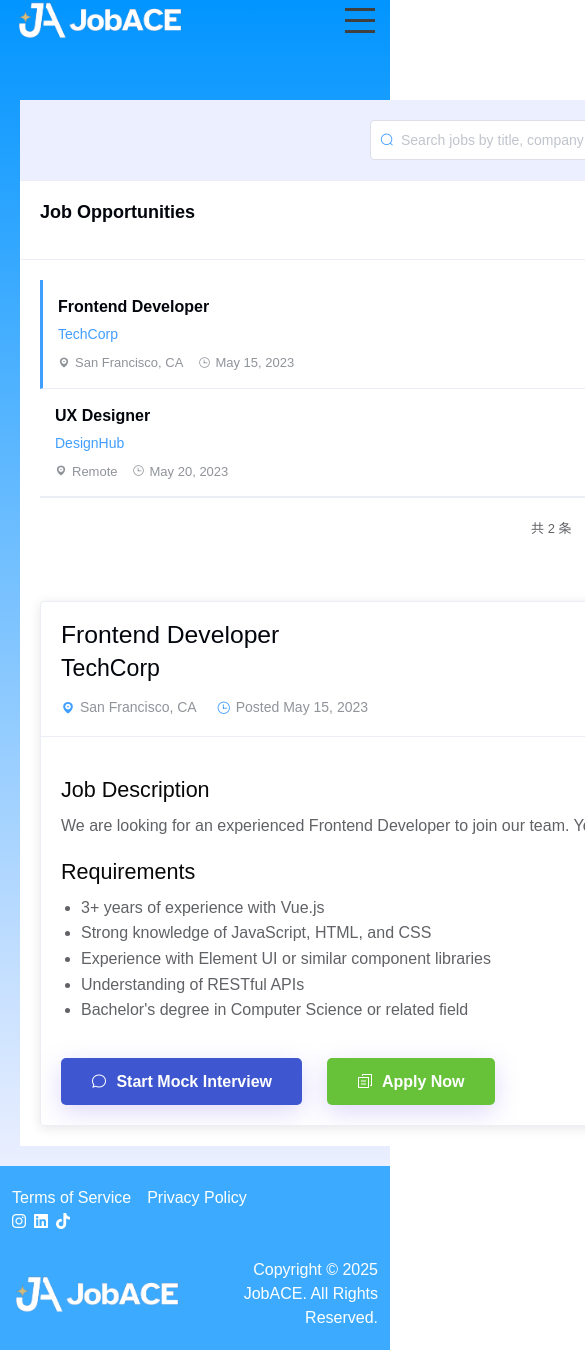
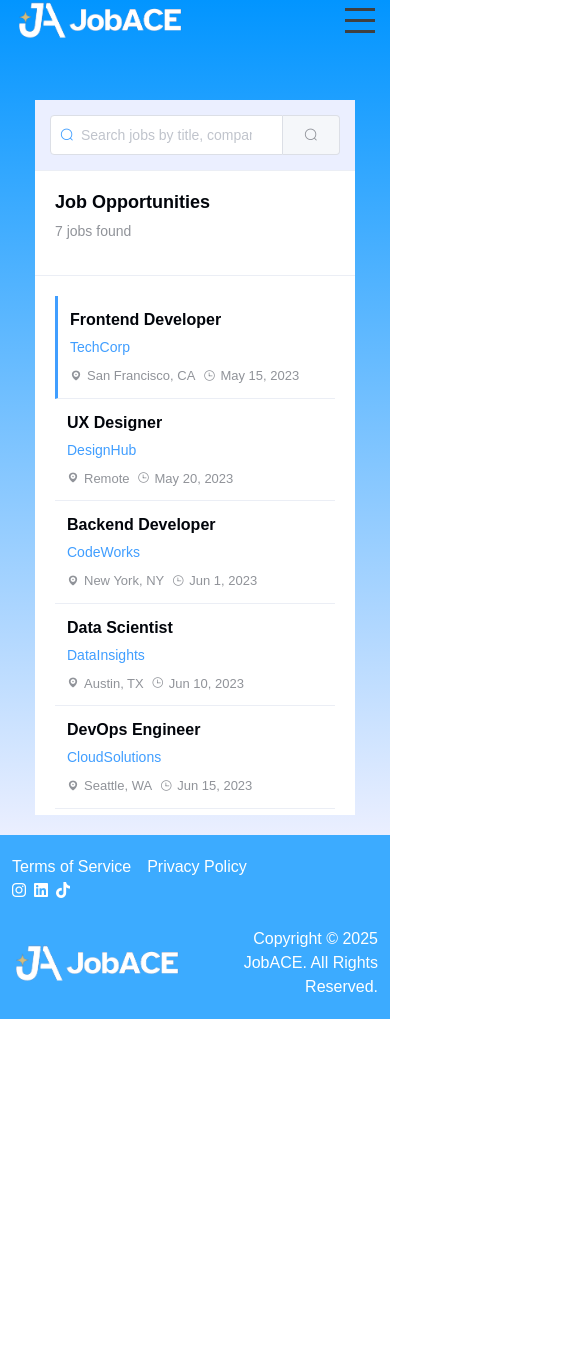
Before and after one commit to an-liu1/job_ai, a Vue app: page /jobList in a window 390 px wide. Shown: the top 1350 px of the page, 585 px wide, since content can reach past the window. After the commit the page ends 1019 px from the top, so only its background shows below. Built offline with nearby package versions, Linux system fonts and the light colour scheme; what vue-typer would draw is missing.

Commit message:
Update JobView.vue

```diff
--- a/src/views/JobView.vue
+++ b/src/views/JobView.vue
@@ -176,6 +176,91 @@ export default {
           ],
           externalUrl: "https://designhub.com/jobs/ux-designer",
         },
+        {
+          id: 3,
+          title: "Backend Developer",
+          company: "CodeWorks",
+          location: "New York, NY",
+          postTime: "2023-06-01",
+          description:
+            "We are seeking a skilled Backend Developer to build and maintain our server-side applications. You will work with Node.js and Express to create robust APIs.",
+          requirements: [
+            "5+ years of experience with Node.js",
+            "Strong knowledge of Express.js and MongoDB",
+            "Experience with RESTful API design",
+            "Familiarity with Docker and Kubernetes is a plus",
+            "Bachelor's degree in Computer Science or related field",
+          ],
+          externalUrl: "https://codeworks.com/careers/backend-dev",
+        },
+        {
+          id: 4,
+          title: "Data Scientist",
+          company: "DataInsights",
+          location: "Austin, TX",
+          postTime: "2023-06-10",
+          description:
+            "Join our data team to analyze large datasets and extract meaningful insights. You will use Python and SQL to build predictive models and data visualizations.",
+          requirements: [
+            "3+ years of experience in data analysis",
+            "Proficiency in Python and SQL",
+            "Experience with data visualization tools like Tableau or Power BI",
+            "Strong analytical skills and attention to detail",
+            "Master's degree in Data Science or related field is preferred",
+          ],
+          externalUrl: "https://datainsights.com/jobs/data-scientist",
+        },
+        {
+          id: 5,
+          title: "DevOps Engineer",
+          company: "CloudSolutions",
+          location: "Seattle, WA",
+          postTime: "2023-06-15",
+          description:
+            "We are looking for a DevOps Engineer to automate our deployment processes and manage our cloud infrastructure. You will work with AWS and CI/CD tools.",
+          requirements: [
+            "3+ years of experience in DevOps",
+            "Strong knowledge of AWS services",
+            "Experience with Docker and Kubernetes",
+            "Familiarity with CI/CD pipelines",
+            "Bachelor's degree in Computer Science or related field",
+          ],
+          externalUrl: "https://cloudsolutions.com/careers/devops-engineer",
+        },
+        {
+          id: 6,
+          title: "Product Manager",
+          company: "InnovateTech",
+          location: "Boston, MA",
+          postTime: "2023-06-20",
+          description:
+            "Join our product team to define and execute the product roadmap. You will work closely with stakeholders to gather requirements and prioritize features.",
+          requirements: [
+            "5+ years of experience in product management",
+            "Strong understanding of Agile methodologies",
+            "Excellent communication and leadership skills",
+            "Experience with product management tools like JIRA or Trello",
+            "Bachelor's degree in Business or related field is preferred",
+          ],
+          externalUrl: "https://innovatetech.com/jobs/product-manager",
+        },
+        {
+          id: 7,
+          title: "Mobile App Developer",
+          company: "AppCreators",
+          location: "Chicago, IL",
+          postTime: "2023-06-25",
+          description:
+            "We are seeking a Mobile App Developer to create engaging mobile applications for iOS and Android. You will work with React Native and Firebase.",
+          requirements: [
+            "3+ years of experience in mobile app development",
+            "Proficiency in React Native or Flutter",
+            "Experience with Firebase or similar backend services",
+            "Strong understanding of mobile UI/UX principles",
+            "Bachelor's degree in Computer Science or related field",
+          ],
+          externalUrl: "https://appcreators.com/careers/mobile-app-dev",
+        },
       ],
       searchQuery: "",
       currentPage: 1,
@@ -251,8 +336,10 @@ export default {
   flex-direction: column;
 
   .jobContainer {
-    width: 1300px;
+    width: 100%;
+    max-width: 1300px;
     margin: 0 auto;
+    padding: 0 15px;
   }
 
   .el-card {
@@ -260,14 +347,15 @@ export default {
   }
 
   .search-container {
-    padding: 20px 0;
+    padding: 20px 15px;
     display: flex;
     justify-content: center;
     background-color: var(--bg-secondary);
     border-bottom: 1px solid var(--border-base);
 
     .search-input {
-      width: 600px;
+      width: 100%;
+      max-width: 600px;
 
       ::v-deep .el-input__prefix {
         display: flex;
@@ -285,15 +373,24 @@ export default {
     flex: 1;
     overflow: hidden;
     height: calc(100vh - 200px);
+    flex-direction: column;
+
+    @media (min-width: 992px) {
+      flex-direction: row;
+    }
   }
 
   .job-list-container {
     background-color: var(--bg-white);
-    border-right: 1px solid var(--border-base);
-    height: 100%;
-    overflow: hidden;
-    display: flex;
-    flex-direction: column;
+    border-right: none;
+    width: 100% !important;
+    height: auto;
+
+    @media (min-width: 992px) {
+      width: 400px !important;
+      border-right: 1px solid var(--border-base);
+      height: 100%;
+    }
 
     .job-list-card {
       height: 100%;
@@ -308,11 +405,13 @@ export default {
         justify-content: space-between;
         align-items: center;
         padding-bottom: 15px;
+        flex-wrap: wrap;
 
         .header-title {
           font-size: 18px;
           font-weight: bold;
           color: var(--text-primary);
+          margin-right: 10px;
         }
 
         .job-count {
@@ -358,7 +457,8 @@ export default {
 
         .job-meta {
           display: flex;
-          gap: 15px;
+          flex-wrap: wrap;
+          gap: 10px 15px;
           font-size: 13px;
           color: var(--text-des);
 
@@ -380,6 +480,11 @@ export default {
         display: flex;
         justify-content: center;
         border-top: 1px solid var(--border-base);
+
+        ::v-deep .el-pagination {
+          flex-wrap: wrap;
+          justify-content: center;
+        }
       }
     }
   }
@@ -387,8 +492,12 @@ export default {
   .job-details-container {
     padding: 20px;
     background-color: var(--bg-white);
-    height: 100%;
-    overflow-y: auto;
+    height: auto;
+    min-height: 400px;
+
+    @media (min-width: 992px) {
+      height: 100%;
+    }
 
     .job-details-card {
       min-height: calc(100% - 40px);
@@ -398,17 +507,28 @@ export default {
         h2 {
           color: var(--text-primary);
           margin-bottom: 5px;
+          font-size: 22px;
+
+          @media (min-width: 768px) {
+            font-size: 24px;
+          }
         }
 
         .company-name {
           color: var(--text-blue);
           margin-top: 0;
           margin-bottom: 15px;
+          font-size: 18px;
+
+          @media (min-width: 768px) {
+            font-size: 20px;
+          }
         }
 
         .job-meta {
           display: flex;
-          gap: 20px;
+          flex-wrap: wrap;
+          gap: 10px 20px;
           color: var(--text-des);
           font-size: 14px;
 
@@ -432,6 +552,7 @@ export default {
           color: var(--text-primary);
           margin-top: 20px;
           margin-bottom: 10px;
+          font-size: 18px;
         }
 
         ul {
@@ -442,7 +563,17 @@ export default {
       .action-buttons {
         margin-top: 30px;
         display: flex;
-        gap: 15px;
+        flex-wrap: wrap;
+        gap: 10px;
+
+        .el-button {
+          flex: 1 1 100%;
+          margin-left: 0;
+
+          @media (min-width: 480px) {
+            flex: 1 1 auto;
+          }
+        }
 
         .external-link-btn {
           background-color: var(--btn-primary);
@@ -474,9 +605,11 @@ export default {
       text-align: center;
       border: none;
       box-shadow: none;
+      min-height: 300px;
 
       .empty-content {
         color: var(--text-des);
+        padding: 20px;
 
         i {
           color: var(--icon-color);
@@ -486,26 +619,77 @@ export default {
         h3 {
           color: var(--text-primary);
           margin-bottom: 10px;
+          font-size: 18px;
+        }
+
+        p {
+          max-width: 400px;
+          margin: 0 auto;
         }
       }
     }
   }
 }
 
-// Responsive adjustments
-@media (max-width: 992px) {
+// Mobile-first responsive adjustments
+@media (max-width: 767px) {
   .job-portal-container {
-    .portal-layout {
-      flex-direction: column;
-      height: auto;
+    .search-container {
+      padding: 15px;
+    }
 
-      .job-list-container {
-        width: 100% !important;
-        height: 400px;
+    .job-list-container {
+      .job-list-card {
+        .job-item {
+          padding: 12px;
+
+          .job-meta {
+            gap: 8px;
+          }
+        }
       }
+    }
 
-      .job-details-container {
-        height: auto;
+    .job-details-container {
+      padding: 15px;
+
+      .job-details-card {
+        .details-header {
+          h2 {
+            font-size: 20px;
+          }
+
+          .company-name {
+            font-size: 16px;
+          }
+        }
+      }
+    }
+  }
+}
+
+@media (max-width: 480px) {
+  .job-portal-container {
+    .job-list-container {
+      .job-list-card {
+        .list-header {
+          flex-direction: column;
+          align-items: flex-start;
+
+          .job-count {
+            margin-top: 5px;
+          }
+        }
+      }
+    }
+
+    .job-details-container {
+      .job-details-card {
+        .action-buttons {
+          .el-button {
+            width: 100%;
+          }
+        }
       }
     }
   }
```
